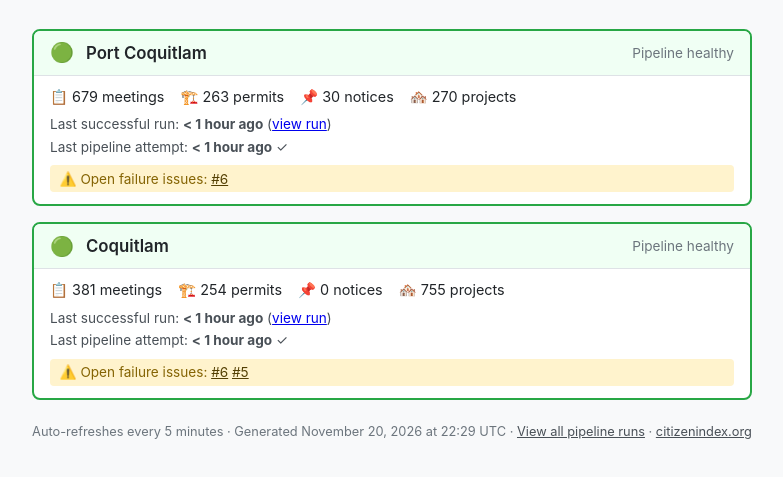
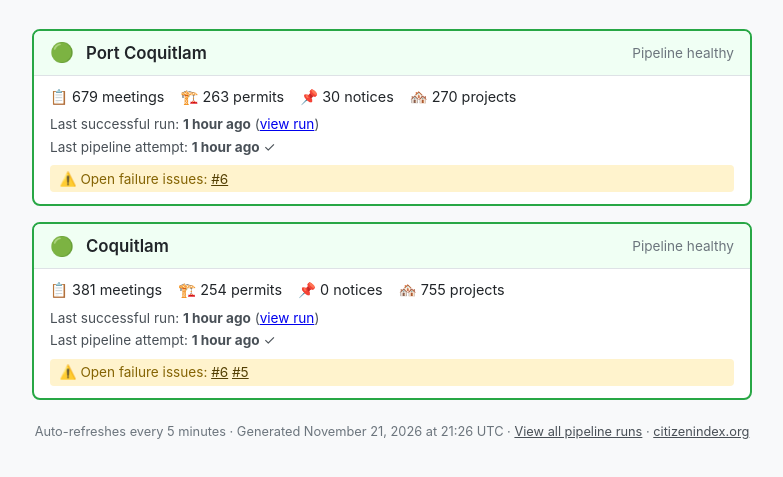
Before and after one commit to siva-poba/citizenindex-status, a plain HTML site: page index.html in a window 1280 px wide. Shown: the part 63-540 px from the top of the page, without its empty margins (248-1031 px from the left). Drawn offline with Linux system fonts and the light colour scheme.

Commit message:
status: 44951511559 siva-poba/citizenindex@48c45c84a32326a4cfbb3de225e9b102a301d929

```diff
--- a/index.html
+++ b/index.html
@@ -54,10 +54,10 @@ footer a{color:#495057}
           <span>🏘️ 270 projects</span>
         </div>
         <div class="meta">
-          Last successful run: <strong>< 1 hour ago</strong> (<a href="https://github.com/siva-poba/citizenindex/actions/runs/44822312434/job/136586067608" target="_blank">view run</a>)
+          Last successful run: <strong>1 hour ago</strong> (<a href="https://github.com/siva-poba/citizenindex/actions/runs/44945834938/job/136972843654" target="_blank">view run</a>)
         </div>
         <div class="meta">
-          Last pipeline attempt: <strong>< 1 hour ago</strong>
+          Last pipeline attempt: <strong>1 hour ago</strong>
           ✓
         </div>
         <div class="issues">⚠️ Open failure issues: <a href="https://github.com/siva-poba/citizenindex/issues/6" target="_blank">#6</a></div>
@@ -77,10 +77,10 @@ footer a{color:#495057}
           <span>🏘️ 755 projects</span>
         </div>
         <div class="meta">
-          Last successful run: <strong>< 1 hour ago</strong> (<a href="https://github.com/siva-poba/citizenindex/actions/runs/44822312434/job/136586067608" target="_blank">view run</a>)
+          Last successful run: <strong>1 hour ago</strong> (<a href="https://github.com/siva-poba/citizenindex/actions/runs/44945834938/job/136972843566" target="_blank">view run</a>)
         </div>
         <div class="meta">
-          Last pipeline attempt: <strong>< 1 hour ago</strong>
+          Last pipeline attempt: <strong>1 hour ago</strong>
           ✓
         </div>
         <div class="issues">⚠️ Open failure issues: <a href="https://github.com/siva-poba/citizenindex/issues/6" target="_blank">#6</a> <a href="https://github.com/siva-poba/citizenindex/issues/5" target="_blank">#5</a></div>
@@ -88,7 +88,7 @@ footer a{color:#495057}
     </div>
 </div>
 <footer>
-  <p>Auto-refreshes every 5 minutes · Generated November 20, 2026 at 22:29 UTC ·
+  <p>Auto-refreshes every 5 minutes · Generated November 21, 2026 at 21:26 UTC ·
   <a href="https://github.com/siva-poba/citizenindex/actions" target="_blank">View all pipeline runs</a> ·
   <a href="https://citizenindex.org">citizenindex.org</a></p>
 </footer>
```
